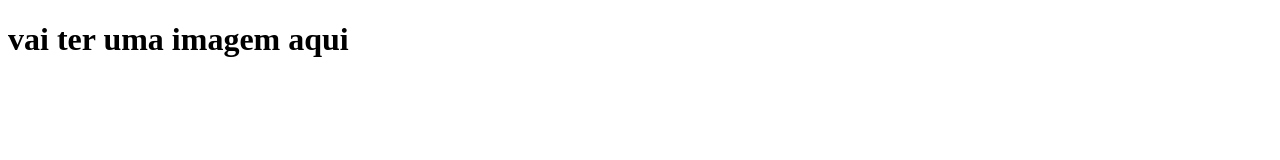
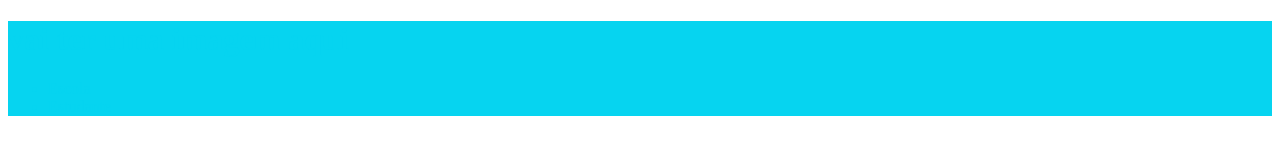
Before and after one commit to larabolzan/site-criativo-alura-is-available, a plain HTML site: page index.html in a window 1280 px wide. Drawn offline with Linux system fonts and the light colour scheme.

Commit message:
Add files via upload

```diff
--- a/index.html
+++ b/index.html
@@ -6,8 +6,16 @@
     <meta name="viewport" content="width=, initial-scale=1.0">
     <title>Document</title>
     <link rel="stylesheet" href="">
+    <link rel="stylesheet" href="style.css">
 </head>
 <body>
-    <h1>vai ter uma imagem aqui</h1>
+    <header>
+        <h1>vai ter uma imagem aqui</h1>
+        <ul>
+            <li>Escola</li>
+            <li>Estudante</li>
+        </ul>
+    </header>
+
 </body>
 </html>
--- a/style.css
+++ b/style.css
@@ -1,3 +1,4 @@
-    body{
+    header  {
         background-color: #06D4F0;
+        color: #06D4F0;
     }
```
